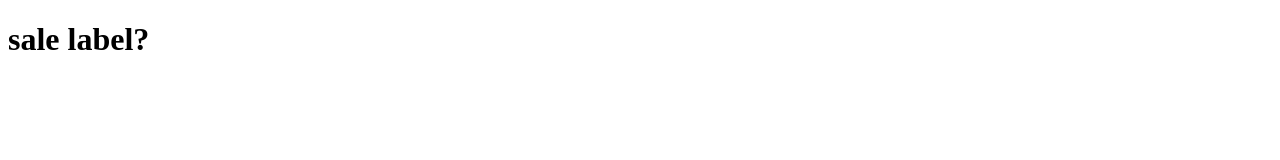
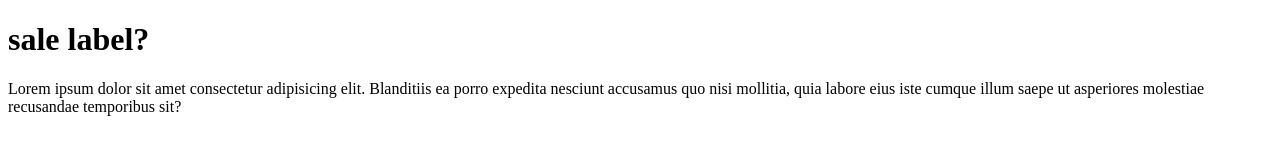
Before and after one commit to tobymontoya/proyectointegrador2, a plain HTML site: page arch5.html in a window 1280 px wide. Drawn offline with Linux system fonts and the light colour scheme.

Commit message:
cambio archivo 5

```diff
--- a/arch5.html
+++ b/arch5.html
@@ -7,5 +7,6 @@
 </head>
 <body>
     <h1>sale label?</label></h1>
+    <p>Lorem ipsum dolor sit amet consectetur adipisicing elit. Blanditiis ea porro expedita nesciunt accusamus quo nisi mollitia, quia labore eius iste cumque illum saepe ut asperiores molestiae recusandae temporibus sit?</p>
 </body>
 </html>
```
